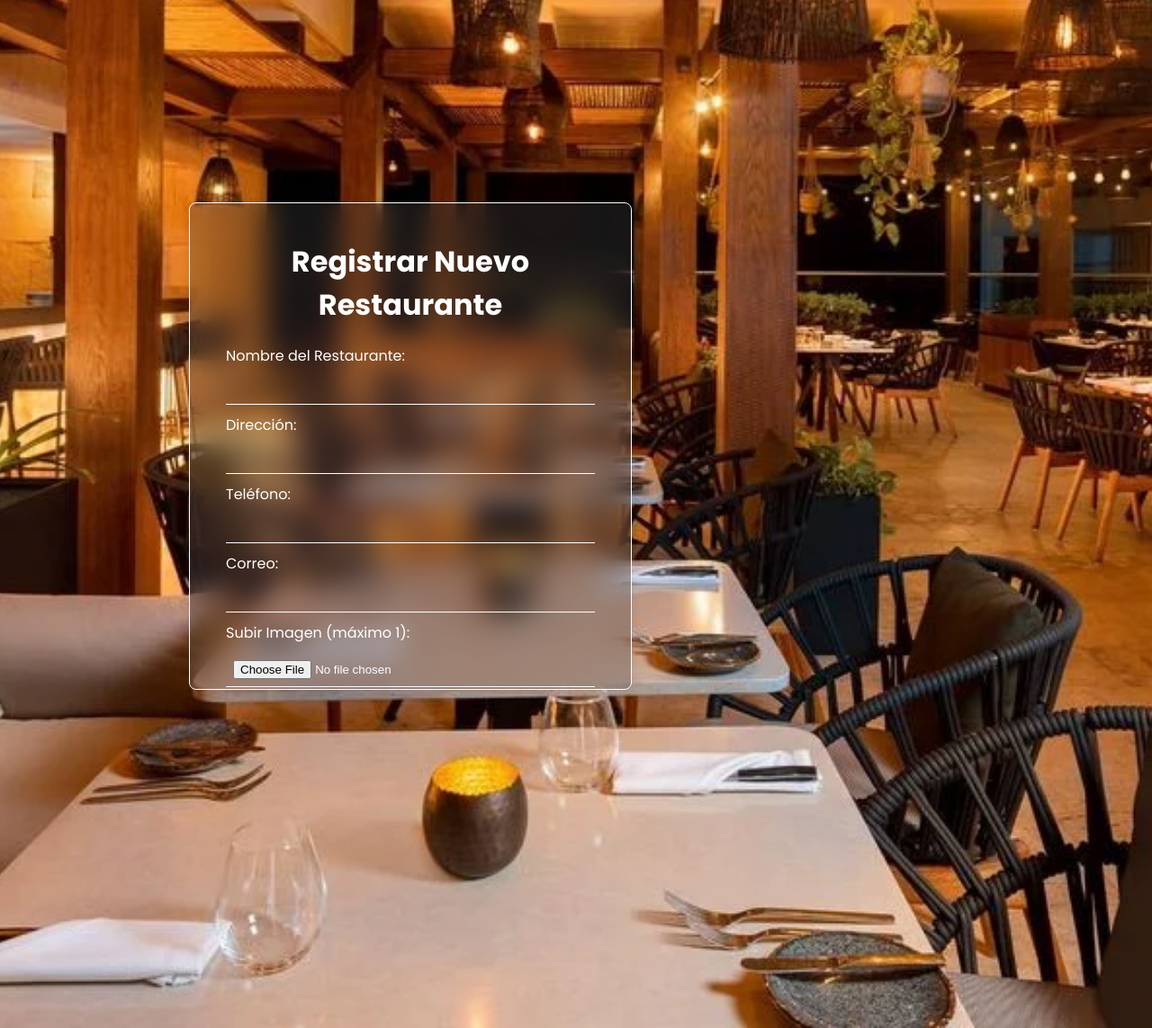
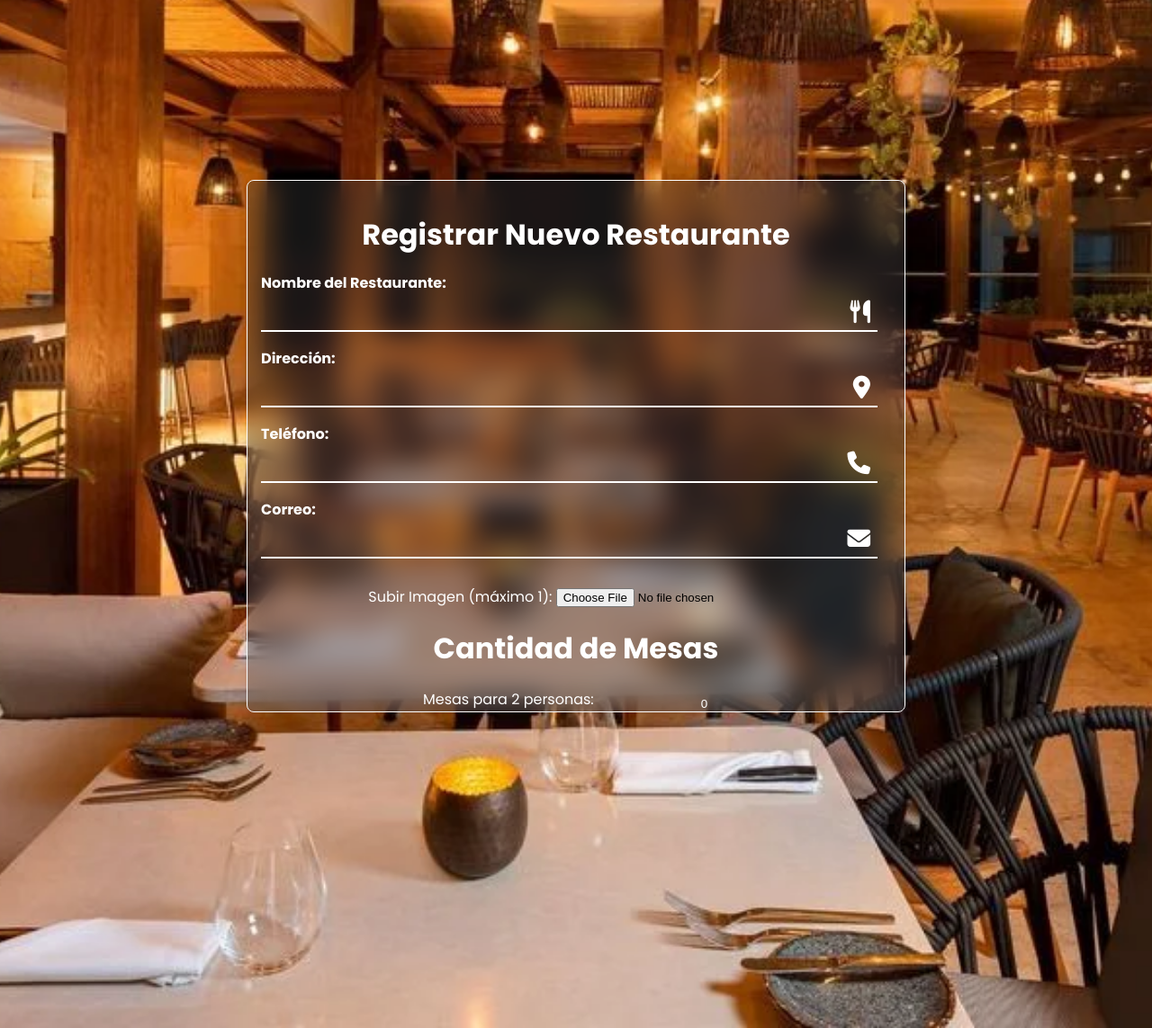
Before and after one commit to jarquinlesman/restaurant_reservations, a PHP site: page /views/signup_restaurant.php in a window 1280 px wide. Shown: the part 152-1295 px from the top of the page at 90% size. Run offline with PHP 8.4, Linux system fonts and the light colour scheme; some libraries are stand-ins or nearby versions.

```diff
--- a/css/styles_signupRestaurant.css
+++ b/css/styles_signupRestaurant.css
@@ -17,61 +17,76 @@ body {
     justify-content: center;
     align-items: flex-start;
     width: 100%;
-    max-width: 900px; /* Ajustado para hacer el contenedor más delgado */
-    padding: 20px;
+    max-width: 900px;
     box-sizing: border-box;
 }
 
 .form-container {
     display: flex;
-    justify-content: space-between;
+    justify-content: center;
     width: 100%;
-    gap: 20px;
 }
 
 .form-section {
     flex: 1;
     background-color: rgba(71, 70, 70, 0.3);
-    padding: 20px;
+    padding: 15px;
     border-radius: 8px;
     box-shadow: 0 0 10px rgba(0, 0, 0, 0.1);
     backdrop-filter: blur(16px);
     border: 1px solid white;
-    max-height: 500px;
+    max-height: 560px;
     overflow-y: auto;
     text-align: center;
-    max-width: 450px; /* Ajustado para hacer el contenedor más delgado */
+    max-width: 700px; /* Ajustado para hacer el contenedor mÃ¡s ancho o delgado */
 }
+label {
+     color: white;
+}
+
 
 h1 {
     margin-bottom: 20px;
     color: white;
 }
 
-label {
-    display: block;
-    padding-left: 20px;
-    margin-bottom: 10px;
-    color: white;
-    text-align: left;
+/* Estilos para inputs en .input-contenedor */
+.input-contenedor {
+    display: flex;
+    position: relative;
+    margin: 30px 0;
+    border-bottom: 2px solid #ffffff;
+    width: 685px;
 }
 
-input[type="text"],
-input[type="file"],
-input[type="number"] {
-    width: calc(100% - 40px);
-    padding: 8px;
-    margin-bottom: 10px;
-    border: none;
-    border-bottom: 1px solid white;
-    background-color: transparent;
-    color: white;
-    box-sizing: border-box;
+.input-contenedor label {
+    position: absolute;
+    top: -25%;
+    left: 0;
+    color: #ffffff;
+    font-size: 1rem;
+    pointer-events: none;
+    transition: .6s;
+    font-weight: bold;
 }
 
-input:focus {
+.input-contenedor input{
+    width: 100%;
+    height: 50px;
+    background-color: transparent;
+    border: none;
     outline: none;
-    border-bottom: 1px solid white;
+    font-size: 1rem;
+    padding: -35px 0 55px;
+    color: #ffffff;
+}
+
+.input-contenedor i {
+    position: absolute;
+    color: #ffffff;
+    font-size: 1.6rem;
+    top: 19px;
+    right: 8px;
 }
 
 .image-preview {
@@ -89,23 +104,32 @@ input:focus {
     border: none;
 }
 
+/* CSS de la parte de las tablas de cantidad de mesas*/
+.tables-container {
+    display: flex;
+    flex-direction: column;
+    align-items: center; /* Mantiene el contenido centrado horizontalmente */
+}
+
 .input-container-tables {
     display: flex;
     align-items: center;
     margin-bottom: 15px;
     justify-content: space-between; /* Alinear los elementos */
-    padding-right: 20px;
+    width: 100%; /* Hacer que el contenedor ocupe el 100% del ancho disponible */
+    max-width: 340px; /* Limitar el ancho mÃ¡ximo si es necesario */
+    padding: 0 20px; /* Espaciado horizontal en lugar de solo a la derecha */
 }
 
 .input-container-tables label {
     color: white;
-    margin-right: 20px; /* Separación de 20px entre label e input */
-    text-align: left;
+    text-align: left;/* Alinear el texto a la derecha */
+    flex: 1; /* Permitir que el label ocupe el espacio disponible */
 }
 
 .input-container-tables input[type="number"],
 .input-container-tables input[type="text"] {
-    width: 40px; /* Ajustar el ancho para que los números se vean bien */
+    width: 40px; /* Ajustar el ancho para que los nÃºmeros se vean bien */
     height: 30px;
     padding: 5px;
     border: none;
@@ -136,7 +160,7 @@ button:hover {
     background-color: #ebe9e9;
 }
 
-/* Ajuste específico para los inputs en el formulario de Editar y Registrar Restaurante */
+/* Ajuste especÃ­fico para los inputs en el formulario de Editar y Registrar Restaurante */
 .form-section label {
     margin-bottom: 10px;
 }
--- a/views/signup_restaurant.php
+++ b/views/signup_restaurant.php
@@ -4,28 +4,40 @@
     <meta charset="UTF-8">
     <meta name="viewport" content="width=device-width, initial-scale=1.0">
     <title>Restaurante y Cantidad Mesas</title>
+    <script src="https://kit.fontawesome.com/a2dd6045c4.js" crossorigin="anonymous"></script>
     <link href="https://fonts.googleapis.com/css2?family=Poppins:wght@400;700&display=swap" rel="stylesheet">
     <link rel="stylesheet" href="../css/styles_signupRestaurant.css">
 </head>
 <body>
-    <div class="wrapper">
         <div class="form-container">
             <div class="form-section">
                 <h1 id="form-title">Registrar Nuevo Restaurante</h1>
                 <form id="combined-form" action="../routes/signupRestaurant_route.php" method="POST" enctype="multipart/form-data">
 
+                    <div class="input-contenedor">
+                        <i class="fa-solid fa-utensils"></i> <!-- icono restaurant -->
                         <label for="name">Nombre del Restaurante:</label>
                         <input type="text" id="name" name="name" maxlength="100" required>
+                    </div>
 
+                    <div class="input-contenedor">
+                        <i class="fa-solid fa-map-marker-alt"></i>
                         <label for="address">Dirección:</label>
                         <input type="text" id="address" name="address" maxlength="200" required>
+                    </div>
 
+                    <div class="input-contenedor">
+                        <i class="fa-solid fa-phone"></i> <!-- icono phone -->
                         <label for="phone">Teléfono:</label>
                         <input type="text" id="phone" name="phone" oninput="validatePhone()" required>
                         <span id="phone-error" style="color: rgb(255, 255, 255); display: none;">Caracteres inválidos. Solo se permiten números y guiones.</span>
+                    </div>
 
+                    <div class="input-contenedor">
+                        <i class="fa-solid fa-envelope"></i> <!-- icono email -->
                         <label for="email">Correo:</label>
                         <input type="text" id="email" name="email" maxlength="200" required>
+                    </div>
 
                     <label for="image">Subir Imagen (máximo 1):</label>
                     <input type="file" id="image" name="image" accept="image/*" onchange="previewImage()" required>
@@ -34,6 +46,7 @@
                         <div class="image-preview" id="image-preview"></div>
                     </div>
 
+                <div class = "tables-container">
                     <h1 class="title-mesas">Cantidad de Mesas</h1>
                     <div class="input-container-tables">
                         <label for="tables-2" class="label-tables">Mesas para 2 personas:</label>
@@ -55,14 +68,14 @@
                         <label for="total-tables" class="label-tables">Cantidad de Mesas:</label>
                         <input type="text" id="total-tables" class="input-tables" name="total_tables" readonly>
                     </div>
-
+                </div>
                     <div class="button-container-mesas">
                         <button type="submit" id="save-button">Guardar</button>
                     </div>
                 </form>
             </div>
         </div>
-    </div>
+
 
     <script>
         function previewImage() {
```
Also changed, not shown: css/style-nav.css (+8 -18 lines), css/style.css (+142 -59 lines), views/restaurant.php (+17 -2 lines). Lines whose indentation alone changed are shown as unchanged.
